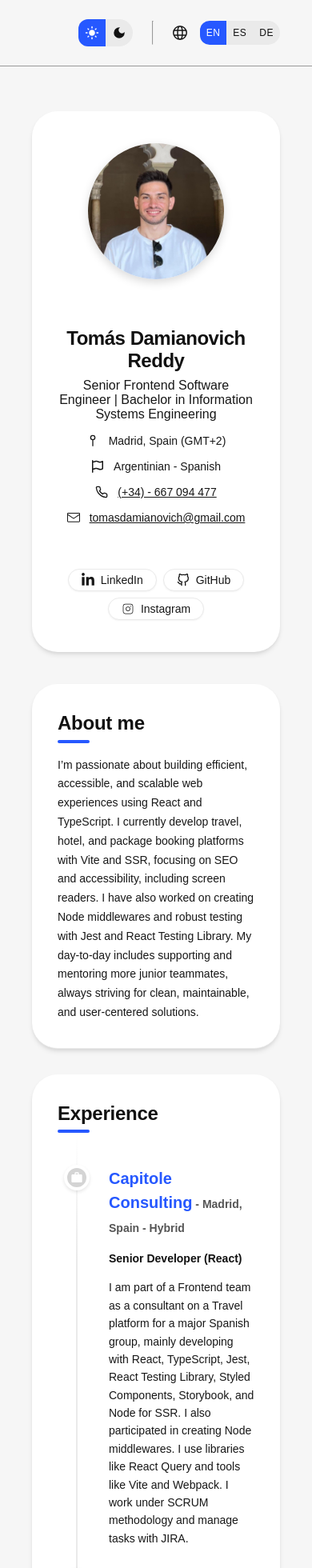
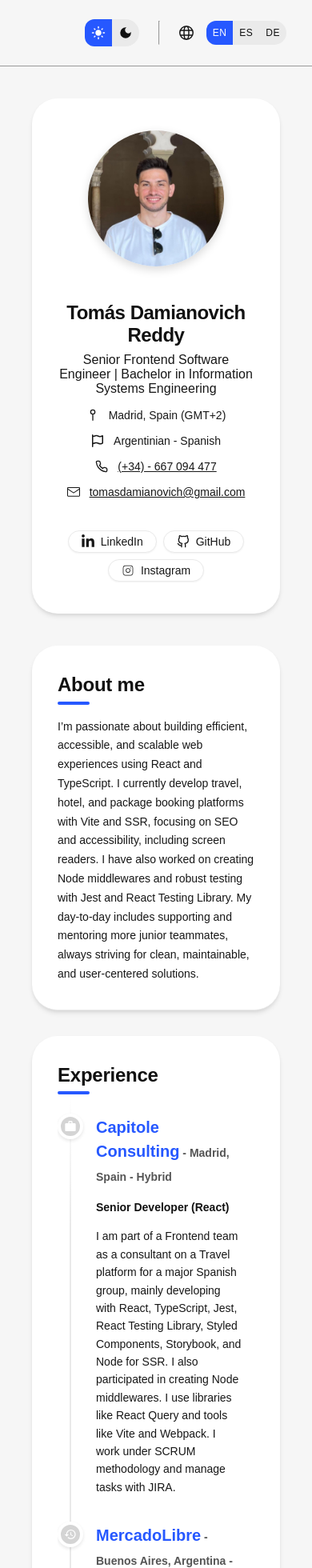
Before and after one commit to tomidamianovich/portfolio, a Next.js app: page / in a window 390 px wide. Shown: the top 1960 px of the page at 80% size. Built offline with nearby package versions, Linux system fonts and the light colour scheme.

Commit message:
Improve SeeMore component transitions - smooth closing animation

```diff
--- a/components/base/Button/Button.module.css
+++ b/components/base/Button/Button.module.css
@@ -12,7 +12,7 @@
   font-weight: 500;
   font-size: var(--font-size-sm);
   letter-spacing: 0.5px;
-  transition: all 0.2s ease;
+  transition: all 0.5s ease;
   color: var(--color-gray-700);
 }
 
--- a/components/base/Pill/Pill.module.css
+++ b/components/base/Pill/Pill.module.css
@@ -2,7 +2,7 @@
   background-color: var(--color-gray-200);
   padding: var(--space-sm) var(--space-md);
   border-radius: var(--border-radius-lg);
-  transition: all 0.2s ease;
+  transition: all 0.5s ease;
 
   display: flex;
   align-content: center;
--- a/components/features/DarkModeToggle/DarkModeToggle.module.css
+++ b/components/features/DarkModeToggle/DarkModeToggle.module.css
@@ -4,6 +4,10 @@
   align-items: center;
   justify-content: flex-end;
   padding: var(--space-md) 0;
+
+  @media (max-width: 480px) {
+    padding: 0 !important;
+  }
 }
 
 :root[data-theme="dark"] .darkModeToggleButtonsWrapper {
@@ -22,7 +26,7 @@
   flex-wrap: wrap;
   margin-left: var(--space-sm);
 
-  @media (max-width: 380px) {
+  @media (max-width: 480px) {
     padding: 0;
     margin: 0;
   }
--- a/components/features/GoToTop/GoToTop.module.css
+++ b/components/features/GoToTop/GoToTop.module.css
@@ -13,14 +13,14 @@
   height: var(--space-3xl);
   z-index: 9999;
   border: 2px solid var(--color-gray-200);
-  transition: all 0.2s ease;
+  transition: all 0.5s ease;
   color: var(--color-gray-700);
 }
 
 .goToTop :global(svg) {
   width: var(--space-md);
   height: var(--space-md);
-  transition: transform 0.2s ease;
+  transition: transform 0.5s ease;
 }
 
 .goToTop:hover {
--- a/components/features/LanguageSelector/LanguageSelector.module.css
+++ b/components/features/LanguageSelector/LanguageSelector.module.css
@@ -5,7 +5,7 @@
   justify-content: flex-end;
 
   @media (max-width: 480px) {
-    padding: var(--space-sm) 0;
+    padding: 0;
   }
 }
 
--- a/components/structures/Section/Section.module.css
+++ b/components/structures/Section/Section.module.css
@@ -40,6 +40,7 @@
 :root[data-theme="dark"] .pillsView h2 {
   color: var(--color-white);
 }
+
 :root[data-theme="dark"] .pillsView p {
   color: var(--color-white);
 }
@@ -51,13 +52,6 @@
   gap: var(--space-lg);
   margin: 0 var(--space-md);
   padding: 0;
-
-  @media (max-width: 1024px) {
-    display: flex;
-    width: 100%;
-    justify-content: center;
-    margin: 0;
-  }
 }
 
 .groupedView {
@@ -94,6 +88,10 @@
   letter-spacing: -0.01em;
   position: relative;
   padding-bottom: var(--space-sm);
+
+  @media (max-width: 480px) {
+    margin-bottom: var(--space-md);
+  }
 }
 
 :root[data-theme="dark"] .defaultView h2,
@@ -139,7 +137,7 @@
 .defaultView h3 a {
   text-decoration: none;
   color: var(--color-primary);
-  transition: color 0.2s ease, text-decoration 0.2s ease;
+  transition: color 0.5s ease, text-decoration 0.5s ease;
   border-bottom: 1px solid transparent;
 }
 
@@ -191,10 +189,6 @@
   display: flex;
   flex-direction: column;
   margin: 0 var(--space-md);
-
-  @media (max-width: 1024px) {
-    margin: 0;
-  }
 }
 
 :root[data-theme="dark"] .sectionItemGrouped button {
@@ -203,17 +197,9 @@
   border-color: var(--color-gray-900);
 }
 
-:root[data-theme="dark"] .sectionItemGrouped button {
-  color: var(--color-white);
-}
-
 .sectionItemGrouped button {
   margin: 0 var(--space-md);
   margin-top: var(--space-sm);
-
-  @media (max-width: 1024px) {
-    align-self: center;
-  }
 }
 
 .sectionGroupedItemContent {
@@ -222,8 +208,8 @@
   gap: var(--space-xs);
   margin-bottom: var(--space-md);
   transition: opacity 0.4s ease-in-out, max-height 0.4s ease-in-out,
-    padding-bottom 0.4s ease-in-out;
-  max-height: 200px;
+    padding-bottom 0.4s ease-in-out, margin-bottom 0.4s ease-in-out;
+  max-height: 500px;
   overflow: hidden;
   opacity: 1;
   padding-bottom: var(--space-md);
@@ -233,10 +219,10 @@
   opacity: 0;
   max-height: 0;
   padding-bottom: 0;
-  visibility: hidden;
-  height: 0;
-  position: absolute;
+  margin-bottom: 0;
   pointer-events: none;
+  transition: opacity 0.4s ease-in-out, max-height 0.4s ease-in-out,
+    padding-bottom 0.4s ease-in-out, margin-bottom 0.4s ease-in-out;
 }
 
 .sectionItem {
@@ -245,30 +231,19 @@
   margin: 0 var(--space-md);
   gap: var(--space-xl);
   transition: opacity 0.4s ease-in-out, max-height 0.4s ease-in-out,
-    padding-bottom 0.4s ease-in-out, transform 0.2s ease;
-  max-height: 500px;
+    padding 0.4s ease-in-out, margin-bottom 0.4s ease-in-out,
+    transform 0.5s ease;
+  max-height: 1000px;
   overflow: hidden;
   opacity: 1;
   padding: var(--space-md);
   border-radius: var(--border-radius-sm);
   background: transparent;
-
-  @media (max-width: 1024px) {
-    margin: 0;
-    display: block;
-    padding: var(--space-sm) 0;
-  }
 }
 
 .sectionItem:hover {
   background: var(--color-gray-100);
   transform: translateX(4px);
-}
-
-@media (max-width: 1024px) {
-  .sectionItem:hover {
-    transform: none;
-  }
 }
 
 .sectionItem.visible:not(:last-child) {
@@ -278,11 +253,11 @@
 .sectionItem.hidden {
   opacity: 0;
   max-height: 0;
-  padding-bottom: 0;
+  padding: 0;
+  margin-bottom: 0;
   pointer-events: none;
-  height: 0;
-  position: absolute;
-  visibility: hidden;
+  transition: opacity 0.4s ease-in-out, max-height 0.4s ease-in-out,
+    padding 0.4s ease-in-out, margin-bottom 0.4s ease-in-out;
 }
 
 .sectionItem > :last-child {
@@ -309,34 +284,17 @@
   margin: 0;
   display: flex;
   gap: var(--space-sm);
+}
 
-  & > p:nth-child(2)::after {
-    content: ")";
-  }
+.mobileDates > p:nth-child(2)::after {
+  content: ")";
+}
 
-  & > p:nth-child(2)::before {
-    content: "(";
-  }
-
-  @media (min-width: 1024px) {
-    display: none;
-  }
-
-  @media (max-width: 480px) {
-    display: flex;
-    flex-direction: row;
-    flex-wrap: wrap;
-
-    p:nth-child(2) {
-      display: none;
-    }
-  }
+.mobileDates > p:nth-child(2)::before {
+  content: "(";
 }
 
 .desktopDates {
-  @media (max-width: 1024px) {
-    display: none;
-  }
 }
 
 :root[data-theme="dark"] .desktopDates p {
@@ -402,10 +360,6 @@
     transparent
   );
   z-index: 0;
-
-  @media (max-width: 1024px) {
-    left: 55px;
-  }
 }
 
 .timelineItem {
@@ -416,10 +370,6 @@
   padding-top: 0;
   padding-bottom: var(--space-lg);
   background: transparent;
-
-  @media (max-width: 1024px) {
-    padding-left: var(--space-4xl);
-  }
 }
 
 .timelineItem:hover {
@@ -444,10 +394,6 @@
   transform: translateX(-50%);
   color: var(--color-white);
   transition: background-color 0.3s ease;
-
-  @media (max-width: 1024px) {
-    left: var(--space-lg);
-  }
 }
 
 :root[data-theme="dark"] .timelineIcon {
@@ -502,25 +448,15 @@
 
 .gridView {
   display: grid;
-  grid-template-columns: min-content repeat(auto-fit, minmax(0, 1fr));
-  grid-template-columns: min-content repeat(
-      calc(var(--n-cols, 2) - 1),
-      minmax(0, 1fr)
-    );
   grid-template-columns: min-content 1fr 1fr;
   gap: 12px;
   align-items: start;
   width: 100%;
   padding-left: var(--space-xl);
+}
 
-  h2 {
-    margin-right: var(--space-5xl);
-  }
-
-  @media (max-width: 1024px) {
-    margin: 0;
-    grid-template-columns: 1fr;
-  }
+.gridView h2 {
+  margin-right: var(--space-5xl);
 }
 
 .gridItem {
@@ -529,7 +465,7 @@
   border-radius: var(--border-radius-md);
   border: 1px solid var(--color-gray-200);
   box-shadow: 0 1px 3px rgba(0, 0, 0, 0.1);
-  transition: all 0.2s ease;
+  transition: all 0.5s ease;
   height: 100%;
   margin: 0;
   display: flex;
@@ -579,3 +515,69 @@
   color: var(--color-gray-800);
   margin-top: var(--space-xs);
 }
+
+@media (max-width: 1024px) {
+  .pillsView ul {
+    display: flex;
+    width: 100%;
+    justify-content: center;
+    margin: 0;
+  }
+
+  .sectionItemGrouped {
+    margin: 0;
+  }
+
+  .sectionItemGrouped button {
+    align-self: center;
+  }
+
+  .sectionItem {
+    margin: 0;
+    display: block;
+    max-height: revert;
+  }
+
+  .sectionItem:hover {
+    transform: none;
+  }
+
+  .timelineItem {
+    padding-left: var(--space-3xl);
+  }
+
+  .timelineIcon {
+    left: calc(var(--space-xl) - 16px);
+  }
+
+  .gridView {
+    margin: 0;
+    grid-template-columns: 1fr;
+  }
+
+  .mobileDates {
+    display: flex;
+  }
+
+  .desktopDates {
+    display: none;
+  }
+}
+
+@media (max-width: 480px) {
+  .mobileDates {
+    display: flex;
+    flex-direction: row;
+    flex-wrap: wrap;
+  }
+
+  .mobileDates p:nth-child(2) {
+    display: none;
+  }
+}
+
+@media (min-width: 1024px) {
+  .mobileDates {
+    display: none;
+  }
+}
--- a/locales/es/es.json
+++ b/locales/es/es.json
@@ -19,7 +19,7 @@
     "description": "Portfolio de Tomás Damianovich, Senior Frontend Software Engineer especializado en React, TypeScript y desarrollo web."
   },
   "name": "Tomás Damianovich Reddy",
-  "position": "Senior Frontend Software Engineer | Ingenieria en Sistemas de Información",
+  "position": "Senior Frontend Software Engineer | Ingeniero en Sistemas de Información",
   "titleDetail": "Madrid, España (GMT+2)",
   "nationality": "Argentino - Español",
   "phone": "(+34) - 667 094 477",
@@ -130,7 +130,7 @@
       {
         "date": "2013-02",
         "endDate": "2019-02",
-        "subtitle": "Ingenieria en Sistemas de Información",
+        "subtitle": "Ingeniero en Sistemas de Información",
         "title": "Universidad Tecnologica Nacional",
         "link": "https://www.utn.edu.ar/",
         "titleDetail": "La Plata, Argentina"
--- a/pages/_document.tsx
+++ b/pages/_document.tsx
@@ -4,6 +4,7 @@ export default function Document() {
   return (
     <Html lang="en">
       <Head>
+        <link rel="icon" type="image/svg+xml" href="/favicon.svg" />
         <link
           rel="preload"
           href="/locales/en/en.json"
--- a/public/locales/es/es.json
+++ b/public/locales/es/es.json
@@ -20,7 +20,7 @@
     "description": "Portfolio de Tomás Damianovich, Senior Frontend Software Engineer especializado en React, TypeScript y desarrollo web."
   },
   "name": "Tomás Damianovich Reddy",
-  "position": "Senior Frontend Software Engineer | Ingenieria en Sistemas de Información",
+  "position": "Senior Frontend Software Engineer | Ingeniero en Sistemas de Información",
   "titleDetail": "Madrid, España (GMT+2)",
   "nationality": "Argentino - Español",
   "phone": "(+34) - 667 094 477",
@@ -131,7 +131,7 @@
       {
         "date": "2013-02",
         "endDate": "2019-02",
-        "subtitle": "Ingenieria en Sistemas de Información",
+        "subtitle": "Ingeniero en Sistemas de Información",
         "title": "Universidad Tecnologica Nacional",
         "link": "https://www.utn.edu.ar/",
         "titleDetail": "La Plata, Argentina"
--- a/styles/App.module.css
+++ b/styles/App.module.css
@@ -12,9 +12,12 @@
   }
 
   @media ((min-width: 380px) and (max-width: 480px)) {
-    margin: var(--space-md) 0;
     max-width: 100%;
     padding: var(--space-2xl);
+  }
+
+  @media (max-width: 480px) {
+    margin: 0 auto;
   }
 }
 
@@ -53,13 +56,17 @@
     align-items: center;
     flex-wrap: nowrap;
     max-width: 100%;
-    padding: var(--space-sm) var(--space-2xl);
+    padding: var(--space-sm) var(--space-xl);
     border-bottom: 1px solid var(--color-gray-500);
 
     hr {
       height: 30px;
       margin-top: 0px;
     }
+  }
+
+  @media (max-width: 480px) {
+    padding: var(--space-lg) var(--space-xl);
   }
 }
 
@@ -77,6 +84,7 @@
 
   @media (max-width: 1024px) {
     justify-content: center;
+    gap: var(--space-xl);
   }
 }
 
@@ -131,7 +139,7 @@
   flex-shrink: 0;
 }
 
-@media (max-width: 1024px) {
+@media (max-width: 1280px) {
   .page header .imageWrapper {
     width: 100%;
     display: flex;
@@ -146,6 +154,7 @@
     flex-direction: column;
     justify-content: center;
     text-align: center;
+    align-items: center;
   }
 }
 
@@ -178,7 +187,7 @@
 .page header .phone a,
 .page header .email a {
   text-decoration: none;
-  transition: color 0.2s ease;
+  transition: color 0.5s ease;
   text-decoration: underline;
 }
 
@@ -211,7 +220,7 @@
   gap: var(--space-sm);
   margin-left: auto;
 
-  @media (max-width: 768px) {
+  @media (max-width: 1024px) {
     flex-direction: row;
     flex-wrap: wrap;
     justify-content: center;
@@ -332,8 +341,8 @@
 
   @media (max-width: 480px) {
     flex-direction: column;
-    gap: var(--space-xs);
     padding: var(--space-lg) 0;
+    gap: var(--space-md);
   }
 }
 
@@ -362,6 +371,10 @@
   margin: 0;
   font-size: var(--font-size-sm);
   color: var(--color-gray-400);
+
+  @media (max-width: 480px) {
+    display: none;
+  }
 }
 
 :root[data-theme="dark"] .footerSeparator {
@@ -371,7 +384,7 @@
 .footerLink {
   font-size: var(--font-size-sm);
   text-decoration: underline;
-  transition: color 0.2s ease;
+  transition: color 0.5s ease;
   font-weight: 500;
   display: flex;
   align-content: center;
```
Also changed, not shown: public/favicon.svg (added).
